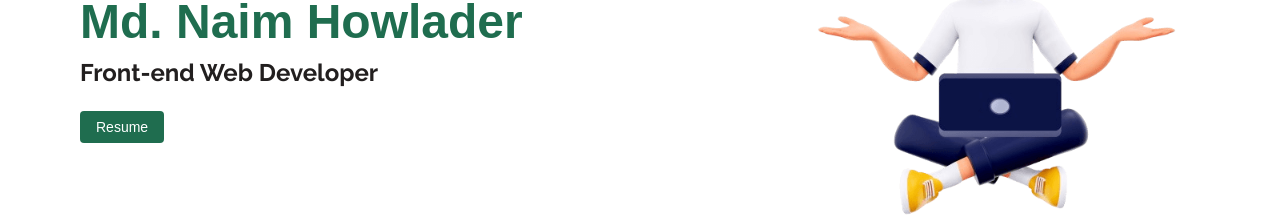
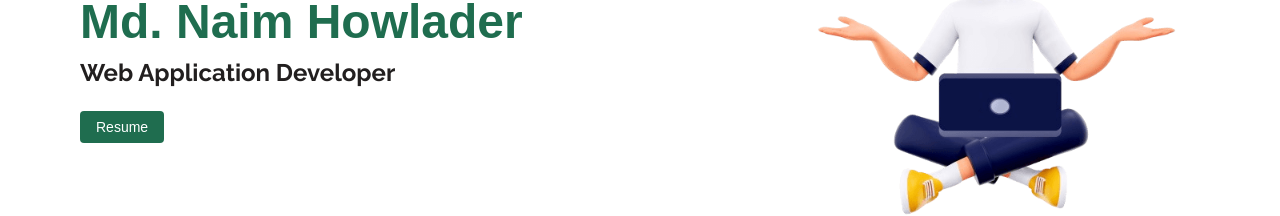
Before and after one commit to Md-Naim-Howlader/Portfolio_Of_Md_Naim_Howlader, a React (Vite) app: page / in a window 1280 px wide. Shown: the part 429-645 px from the top of the page. Built offline with nearby package versions, Linux system fonts and the light colour scheme.

Commit message:
Update Hero.jsx

```diff
--- a/src/Components/Hero.jsx
+++ b/src/Components/Hero.jsx
@@ -21,7 +21,7 @@ const Hero = () => {
               Md. Naim Howlader
             </h1>
             <h2 className={darkMode ? "txt-white-mode" : "txt-black-mode"}>
-              Front-end Web Developer{" "}
+              Web Application Developer{" "}
             </h2>
             <button
               className={
```
